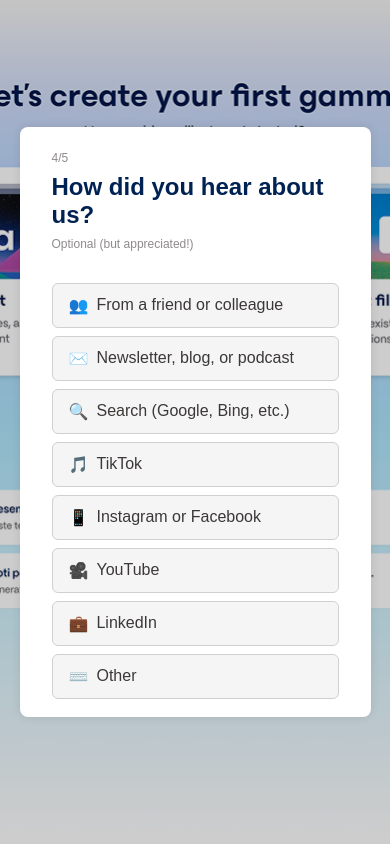
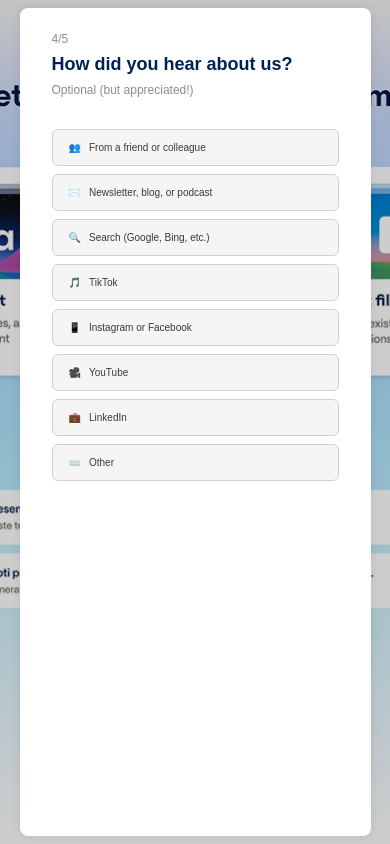
Before and after one commit to skinsshark/mrpeepers, a React (Vite) app: page / in a window 390 px wide. Built offline with nearby package versions, Linux system fonts and the light colour scheme.

Commit message:
make mobile great again

```diff
--- a/src/App.css
+++ b/src/App.css
@@ -134,8 +134,17 @@ h2 {
 }
 
 @media screen and (max-width: 867px) {
+  h2 {
+    font-size: 18px;
+  }
+
   .modal-wrapper {
     width: 90svw;
+    height: 98svh;
+  }
+
+  .radio-button {
+    font-size: 10px;
   }
 
   .image-sidebar {
```
